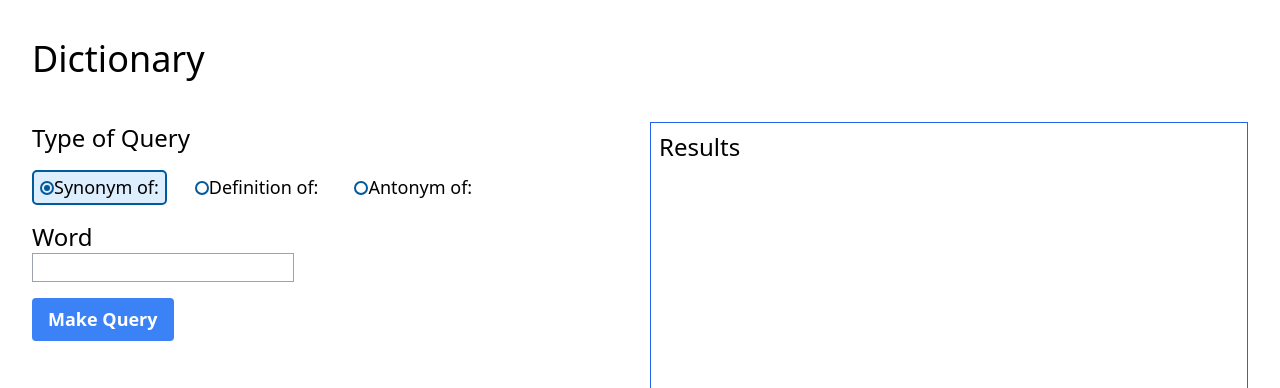
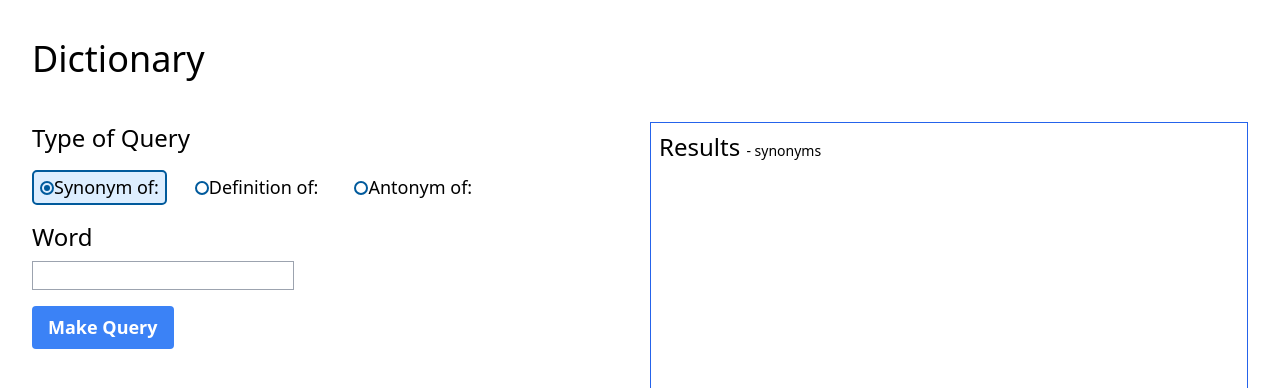
Before and after one commit to dl-little/dictionary, a React (Vite) app: page / in a window 1280 px wide. Shown: the top 388 px of the page. Built offline with nearby package versions, Linux system fonts and the light colour scheme.

Commit message:
STyling word input

```diff
--- a/src/components/Results.tsx
+++ b/src/components/Results.tsx
@@ -20,22 +20,20 @@ const Results = () => {
 
     if (clean.length <= 0) {
       setResultsMessage(
-        `There are no ${activeDescendant} for ${resultData[0].word}.`
+        `There are no ${activeDescendant} for ${resultData[0].word}. Try Binging it.`
       );
     } else {
       setResultsMessage('');
     }
 
     setParsedResults(clean);
-  }, [resultData]);
-
-  useEffect(() => {
-    console.log(parsedResults);
-  }, [parsedResults]);
+  }, [resultData, activeDescendant]);
 
   return (
-    <div className="flex-[300px] [&>*:not(:first-child)]:mt-4 border border-blue-600 p-2 min-h-[300px]">
-      <h2 className="text-2xl">Results</h2>
+    <div className="flex-[300px] border border-blue-600 p-2 min-h-[200px]">
+      <h2 className="text-2xl">
+        Results <span className="text-sm">{`- ${activeDescendant}`}</span>
+      </h2>
       <RenderIf isTrue={!!parsedResults}>
         <ul className="[&>*:not(:first-child)]:mt-4">
           {parsedResults?.map((result, i) => {
--- a/src/components/WordInput.tsx
+++ b/src/components/WordInput.tsx
@@ -67,7 +67,7 @@ const WordInput = () => {
   }, [touched]);
 
   return (
-    <div className="relative min-h-[3em] flex flex-col justify-end items-start">
+    <div className="relative min-h-[3em] flex flex-col justify-end items-start [&>*:not(:first-child)]:mt-2">
       <label className="text-2xl relative" htmlFor="word">
         Word
         <RenderIf isTrue={invalid}>
```
